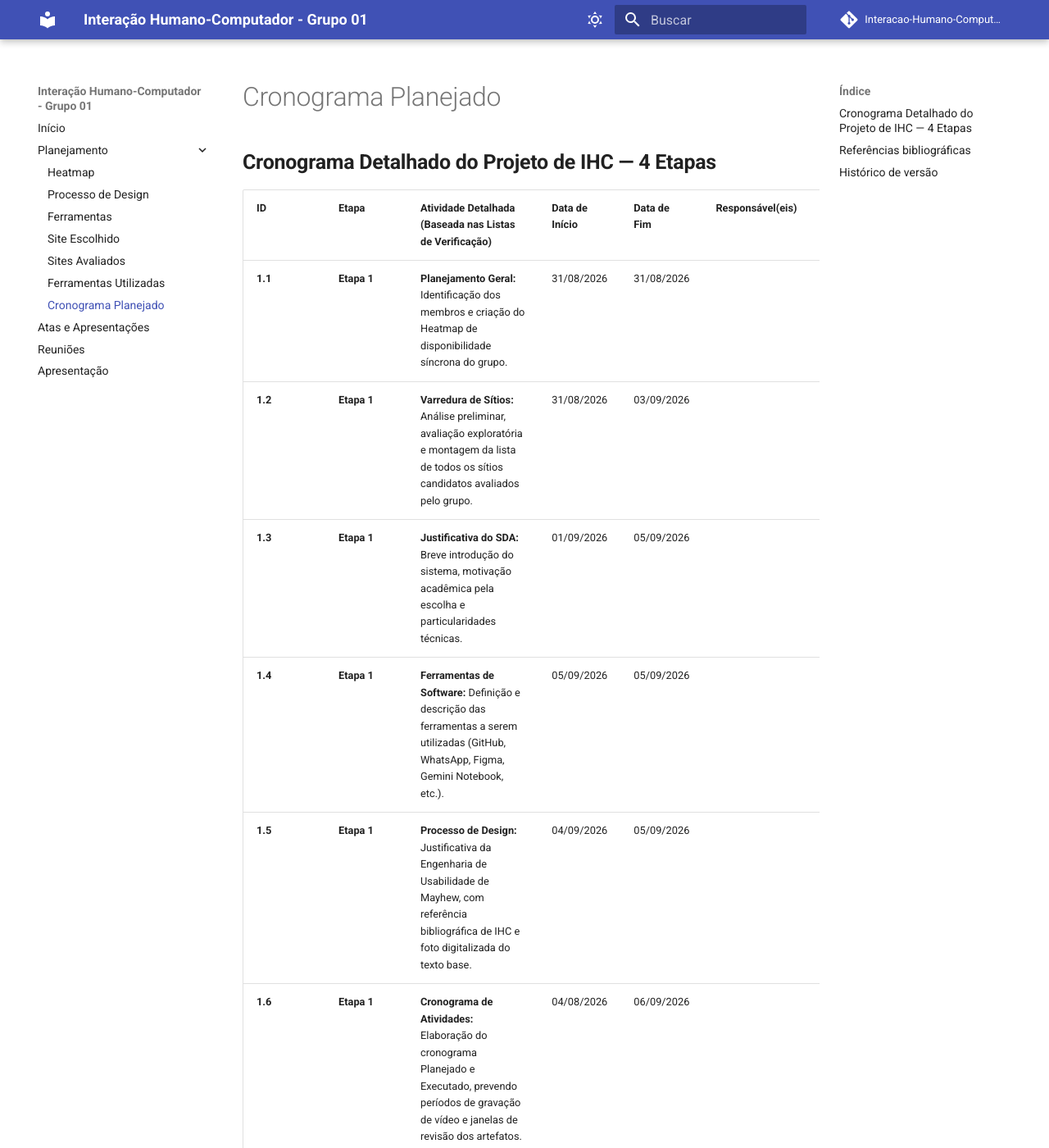
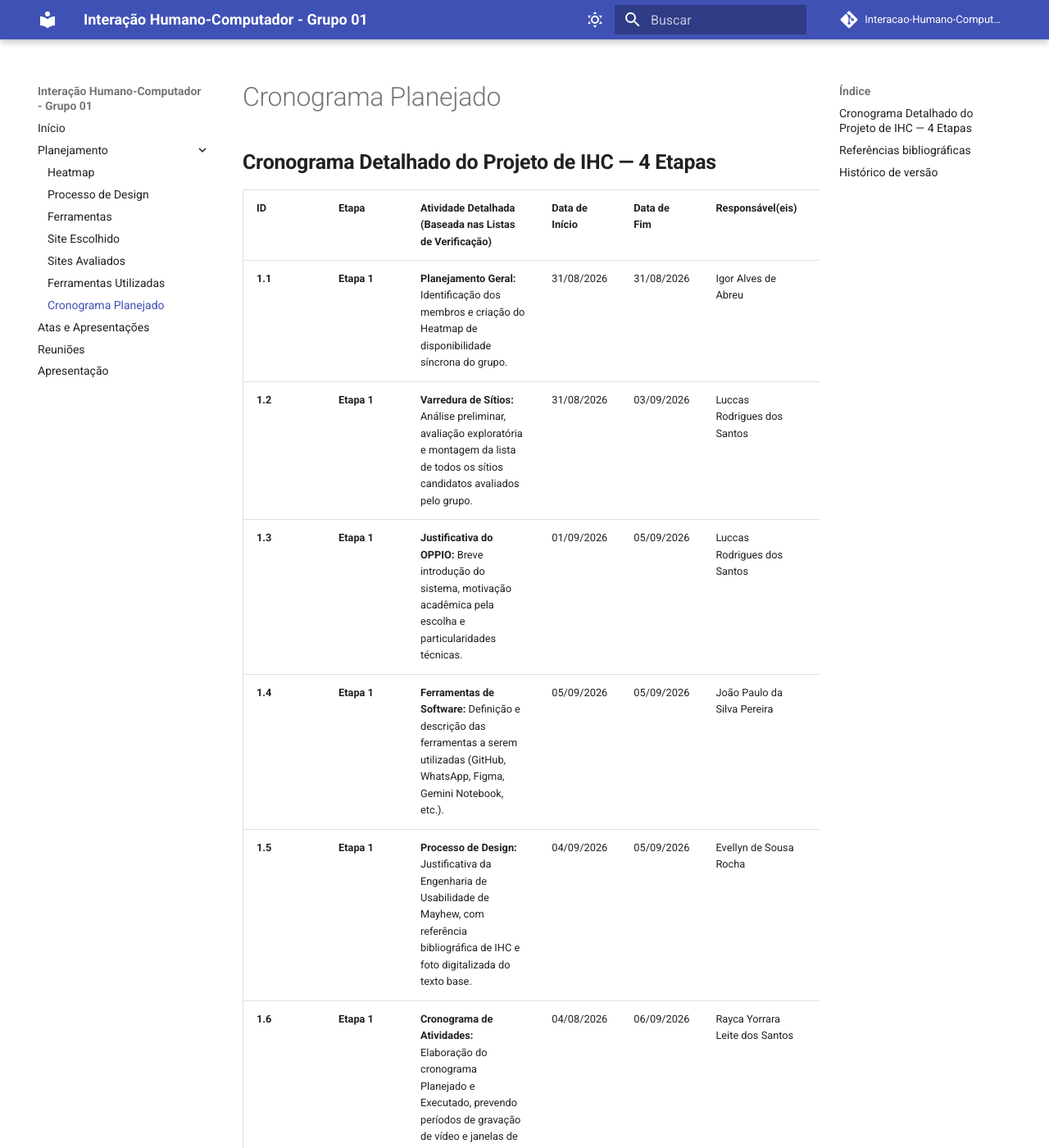
Before and after one commit to Interacao-Humano-Computador/2026.2-Grupo01, an MkDocs documentation site: the page built from docs/planejamento/cronograma/cronograma_planejado.md, in a window 1280 px wide and 1400 px high. Shown: the whole window at 82% size. Built offline with MkDocs 1.6.1 and Material for MkDocs 9.7.7, drawn with Linux system fonts in a browser that asks for light colours; comment, search, counter and statistics services are not loaded; some of the changed text lies outside the part shown.

Commit message:
Atualizando o cronograma do projeto de IHC

```diff
--- a/docs/planejamento/cronograma/cronograma_planejado.md
+++ b/docs/planejamento/cronograma/cronograma_planejado.md
@@ -1,44 +1,44 @@
 ## **Cronograma Detalhado do Projeto de IHC — 4 Etapas**
 
-| ID | Etapa | Atividade Detalhada (Baseada nas Listas de Verificação) | Data de Início | Data de Fim | Responsável(eis) | Revisor(es) | Técnica Utilizada |
+| ID | Etapa | Atividade Detalhada (Baseada nas Listas de Verificação) | Data de Início | Data de Fim | Responsável(eis) | Revisor(es) | |
 | :--- | :--- | :--- | :--- | :--- | :--- | :--- | :--- |
-| **1.1** | **Etapa 1** | **Planejamento Geral:** Identificação dos membros e criação do Heatmap de disponibilidade síncrona do grupo. | 31/08/2026 | 31/08/2026 | | | |
-| **1.2** | **Etapa 1** | **Varredura de Sítios:** Análise preliminar, avaliação exploratória e montagem da lista de todos os sítios candidatos avaliados pelo grupo. | 31/08/2026 | 03/09/2026 | | | |
-| **1.3** | **Etapa 1** | **Justificativa do SDA:** Breve introdução do sistema, motivação acadêmica pela escolha e particularidades técnicas. | 01/09/2026 | 05/09/2026 | | | |
-| **1.4** | **Etapa 1** | **Ferramentas de Software:** Definição e descrição das ferramentas a serem utilizadas (GitHub, WhatsApp, Figma, Gemini Notebook, etc.). | 05/09/2026 | 05/09/2026 | | | |
-| **1.5** | **Etapa 1** | **Processo de Design:** Justificativa da Engenharia de Usabilidade de Mayhew, com referência bibliográfica de IHC e foto digitalizada do texto base. | 04/09/2026 | 05/09/2026 | | | |
-| **1.6** | **Etapa 1** | **Cronograma de Atividades:** Elaboração do cronograma Planejado e Executado, prevendo períodos de gravação de vídeo e janelas de revisão dos artefatos. | 04/08/2026 | 06/09/2026 | | | |
-| **1.7** | **Etapa 1** | **Configuração da Wiki:** Estruturação do MkDocs no GitHub Pages, histórico de versão unificado e implementação da acessibilidade por contraste de cores. | 04/09/2026 | 06/09/2026 | | | |
-| **1.8** | **Etapa 1** | **Atas de Reunião:** Registro formal dos encontros síncronas gravados, contendo pautas, horários e links diretos para as mídias. | 06/09/2026 | 06/09/2026 | | | |
-| **1.9** | **Etapa 1** | **Apresentação Multimídia:** Gravação da apresentação em grupo, edição, upload no YouTube (Não Listado) e criação da Tabela de Contribuições da Etapa 1. | 06/09/2026 | 06/09/2026 | | | |
-| **1.10**| **Etapa 1** | **Itens de Conteúdo:** Elaboração individual dos itens teóricos obrigatórios, com fundamentação científica e imagens digitalizadas das fontes. | 06/09/2026 | 06/09/2026 | | | |
-| **1.11**| **Etapa 1** | **Inspeção de Pares:** Rodada de inspeção heurística da Entrega 1 realizada pelo professor, monitores e pelo grupo parceiro (Grupo +1). | 07/09/2026 | 07/09/2026 | | | |
-| **2.1** | **Etapa 2** | **Perfil do Usuário:** Planejamento de dados demográficos, experiência, atitudes e contexto organizacional do usuário típico do sistema. | 08/09/2026 | 13/09/2026 | | | |
-| **2.2** | **Etapa 2** | **Concepção Ética:** Elaboração das diretrizes e redação do Termo de Consentimento Livre e Esclarecido (TCLE) com base nas resoluções CNS 466/12 e 510/16. | 13/09/2026 | 15/09/2026 | | | |
-| **2.3** | **Etapa 2** | **Elicitação de Requisitos:** Aplicação de no mínimo duas técnicas de levantamento de dados de IHC sem acesso direto ao sistema (via dados estáticos/entrevistas). | 15/09/2026 | 19/09/2026 | | | |
-| **2.4** | **Etapa 2** | **Cenários de Uso:** Escrita de cenários narrativos detalhados descrevendo a realidade de uso do Oppia por comunidades escolares. | 19/09/2026 | 21/09/2026 | | | |
-| **2.5** | **Etapa 2** | **Modelagem (HTA):** Especificação das tarefas de todos os integrantes usando a técnica de Análise Hierárquica de Tarefas (com diagrama, legenda e tabela). | 21/09/2026 | 23/09/2026 | | | |
-| **2.6** | **Etapa 2** | **Modelagem (GOMS):** Especificação das tarefas de todos os integrantes usando a técnica GOMS/KLM, CMN-GOMS ou CTT. | 23/09/2026 | 25/09/2026 | | | |
-| **2.7** | **Etapa 2** | **Consolidação de Artefatos:** Atualização das atas, históricos de versões, tabelas legendadas e conformidade técnica no GitHub Pages. | 25/09/2026 | 26/09/2026 | | | |
-| **2.8** | **Etapa 2** | **Vídeo e Contribuições:** Gravação da apresentação em vídeo da Etapa 2 (YouTube - Não Listado), tabela de contribuições e agradecimentos de IA (SBC). | 26/09/2026 | 27/09/2026 | | | |
-| **2.9** | **Etapa 2** | **Itens de Conteúdo:** Elaboração individual dos itens de conteúdo teóricos sobre perfil, ética e tarefas (todos os integrantes, com fontes e fotos). | 08/09/2026 | 27/09/2026 | | | |
-| **2.10**| **Etapa 2** | **Inspeção de Pares:** Rodada de inspeção heurística da Entrega 2 realizada pelo professor, monitores e pelo grupo parceiro (Grupo +1). | 28/09/2026 | 28/09/2026 | | | |
-| **3.1** | **Etapa 3** | **Características da Plataforma:** Mapeamento técnico das propriedades físicas e lógicas que envolvem o uso do sistema administrativo do IBGE. | 28/09/2026 | 30/09/2026 | | | |
-| **3.2** | **Etapa 3** | **Princípios Gerais:** Detalhamento operacional e teórico dos princípios de design (Correspondência, Simplicidade, Consistência, etc.) para o redesenho. | 30/09/2026 | 02/10/2026 | | | |
-| **3.3** | **Etapa 3** | **Metas de Usabilidade:** Definição das metas de usabilidade selecionadas, justificação científica e definição operacional de suas métricas. | 02/10/2026 | 03/10/2026 | | | |
-| **3.4** | **Etapa 3** | **Guia de Estilo:** Elaboração do guia visual unificado para o redesenho das telas (Tipografia, Janelas, Cores, Grids, Layout, Padrões). | 03/10/2026 | 05/10/2026 | | | |
-| **3.5** | **Etapa 3** | **Consolidação de Artefatos:** Histórico de versão, atas gravadas, tabelas/figuras legendadas e organização dos arquivos Markdown da Wiki. | 05/10/2026 | 05/10/2026 | | | |
-| **3.6** | **Etapa 3** | **Vídeo e Contribuições:** Gravação da apresentação em vídeo da Etapa 3 (YouTube - Não Listado), tabela de contribuições e declaração de IA. | 05/10/2026 | 06/10/2026 | | | |
-| **3.7** | **Etapa 3** | **Itens de Conteúdo:** Elaboração individual dos itens teóricos sobre metas de usabilidade, guias de estilo e princípios (com fontes e fotos). | 28/09/2026 | 06/10/2026 | | | |
-| **3.8** | **Etapa 3** | **Inspeção de Pares:** Rodada de inspeção heurística da Entrega 3 realizada pelo professor, monitores e pelo grupo parceiro (Grupo +1). | 07/10/2026 | 07/10/2026 | | | |
-| **4.1** | **Etapa 4** | **Framework DECIDE:** Planejamento completo da avaliação formativa do Storyboard e da Análise de Tarefas utilizando todas as letras da estrutura. | 07/10/2026 | 09/10/2026 | | | |
-| **4.2** | **Etapa 4** | **Storyboarding:** Criação gráfica dos esboços (mínimo de 1 storyboard por integrante) associados de forma estrita às especificações de tarefas (HTA). | 09/10/2026 | 11/10/2026 | | | |
-| **4.3** | **Etapa 4** | **Planejamento do Relato:** Estruturação formal do modelo de documentação para registro de falhas, severidades e problemas de usabilidade corrigidos. | 11/10/2026 | 12/10/2026 | | | |
-| **4.4** | **Etapa 4** | **Roteiro e Teste Piloto:** Definição cronológica das simulações, elaboração de questionários pré/pós-teste e execução prática do Teste Piloto obrigatório. | 12/10/2026 | 12/10/2026 | | | |
-| **4.5** | **Etapa 4** | **Consolidação de Artefatos:** Organização das atas de reuniões síncronas com links, histórico de versões e formatação geral com contraste. | 12/10/2026 | 12/10/2026 | | | |
-| **4.6** | **Etapa 4** | **Vídeo e Contribuições:** Gravação da apresentação em vídeo da Etapa 4 (YouTube - Não Listado), tabela de contribuições e sincronização no Aprender3. | 12/10/2026 | 13/10/2026 | | | |
-| **4.7** | **Etapa 4** | **Itens de Conteúdo:** Elaboração individual dos itens teóricos sobre avaliações formativas, testes com storyboards e teste piloto (com fontes e fotos). | 07/10/2026 | 13/10/2026 | | | |
-| **4.8** | **Etapa 4** | **Inspeção de Pares:** Rodada de inspeção heurística da Entrega 4 realizada pelo professor, monitores e pelo grupo parceiro (Grupo +1). | 14/10/2026 | 14/10/2026 | | | |
+| **1.1** | **Etapa 1** | **Planejamento Geral:** Identificação dos membros e criação do Heatmap de disponibilidade síncrona do grupo. | 31/08/2026 | 31/08/2026 |Igor Alves de Abreu |Igor Alves de Abreu | |
+| **1.2** | **Etapa 1** | **Varredura de Sítios:** Análise preliminar, avaliação exploratória e montagem da lista de todos os sítios candidatos avaliados pelo grupo. | 31/08/2026 | 03/09/2026 |Luccas Rodrigues dos Santos |João Paulo da Silva Pereira | |
+| **1.3** | **Etapa 1** | **Justificativa do OPPIO:** Breve introdução do sistema, motivação acadêmica pela escolha e particularidades técnicas. | 01/09/2026 | 05/09/2026 |Luccas Rodrigues dos Santos |Evellyn de Sousa Rocha | |
+| **1.4** | **Etapa 1** | **Ferramentas de Software:** Definição e descrição das ferramentas a serem utilizadas (GitHub, WhatsApp, Figma, Gemini Notebook, etc.). | 05/09/2026 | 05/09/2026 | João Paulo da Silva Pereira|Rayca Yorrara Leite dos Santos| |
+| **1.5** | **Etapa 1** | **Processo de Design:** Justificativa da Engenharia de Usabilidade de Mayhew, com referência bibliográfica de IHC e foto digitalizada do texto base. | 04/09/2026 | 05/09/2026 |Evellyn de Sousa Rocha |Luccas Rodrigues dos Santos | |
+| **1.6** | **Etapa 1** | **Cronograma de Atividades:** Elaboração do cronograma Planejado e Executado, prevendo períodos de gravação de vídeo e janelas de revisão dos artefatos. | 04/08/2026 | 06/09/2026 |Rayca Yorrara Leite dos Santos |Lucas Sales Ribeiro| |
+| **1.7** | **Etapa 1** | **Configuração da Wiki:** Estruturação do MkDocs no GitHub Pages, histórico de versão unificado e implementação da acessibilidade por contraste de cores. | 04/09/2026 | 06/09/2026 |Lucas Sales Ribeiro |Luccas Rodrigues dos Santos| |
+| **1.8** | **Etapa 1** | **Atas de Reunião:** Registro formal dos encontros síncronas gravados, contendo pautas, horários e links diretos para as mídias. | 06/09/2026 | 06/09/2026 |João Paulo da Silva Pereira|Rayca Yorrara Leite dos Santos | |
+| **1.9** | **Etapa 1** | **Apresentação Multimídia:** Gravação da apresentação em grupo, edição, upload no YouTube (Não Listado) e criação da Tabela de Contribuições da Etapa 1. | 06/09/2026 | 06/09/2026 |Lucas Sales Ribeiro |Igor Alves de Abreu | |
+| **1.10**| **Etapa 1** | **Itens de Conteúdo:** Elaboração individual dos itens teóricos obrigatórios, com fundamentação científica e imagens digitalizadas das fontes. | 06/09/2026 | 06/09/2026 | Rayca Yorrara Leite dos Santos|Evellyn de Souza Rocha | |
+| **1.11**| **Etapa 1** | **Inspeção de Pares:** Rodada de inspeção heurística da Entrega 1 realizada pelo professor, monitores e pelo grupo parceiro (Grupo +1). | 07/09/2026 | 07/09/2026 |Igor Alves de Abreu | | |
+| **2.1** | **Etapa 2** | **Perfil do Usuário:** Planejamento de dados demográficos, experiência, atitudes e contexto organizacional do usuário típico do sistema. | 08/09/2026 | 13/09/2026 |A definir | | |
+| **2.2** | **Etapa 2** | **Concepção Ética:** Elaboração das diretrizes e redação do Termo de Consentimento Livre e Esclarecido (TCLE) com base nas resoluções CNS 466/12 e 510/16. | 13/09/2026 | 15/09/2026 |A definir | | |
+| **2.3** | **Etapa 2** | **Elicitação de Requisitos:** Aplicação de no mínimo duas técnicas de levantamento de dados de IHC sem acesso direto ao sistema (via dados estáticos/entrevistas). | 15/09/2026 | 19/09/2026 | A definir| | |
+| **2.4** | **Etapa 2** | **Cenários de Uso:** Escrita de cenários narrativos detalhados descrevendo a realidade de uso do Oppia por comunidades escolares. | 19/09/2026 | 21/09/2026 | A definir| | |
+| **2.5** | **Etapa 2** | **Modelagem (HTA):** Especificação das tarefas de todos os integrantes usando a técnica de Análise Hierárquica de Tarefas (com diagrama, legenda e tabela). | 21/09/2026 | 23/09/2026 | A definir| | |
+| **2.6** | **Etapa 2** | **Modelagem (GOMS):** Especificação das tarefas de todos os integrantes usando a técnica GOMS/KLM, CMN-GOMS ou CTT. | 23/09/2026 | 25/09/2026 | A definir| | |
+| **2.7** | **Etapa 2** | **Consolidação de Artefatos:** Atualização das atas, históricos de versões, tabelas legendadas e conformidade técnica no GitHub Pages. | 25/09/2026 | 26/09/2026 |A definir | | |
+| **2.8** | **Etapa 2** | **Vídeo e Contribuições:** Gravação da apresentação em vídeo da Etapa 2 (YouTube - Não Listado), tabela de contribuições e agradecimentos de IA (SBC). | 26/09/2026 | 27/09/2026 | A definir| | |
+| **2.9** | **Etapa 2** | **Itens de Conteúdo:** Elaboração individual dos itens de conteúdo teóricos sobre perfil, ética e tarefas (todos os integrantes, com fontes e fotos). | 08/09/2026 | 27/09/2026 | A definir| | |
+| **2.10**| **Etapa 2** | **Inspeção de Pares:** Rodada de inspeção heurística da Entrega 2 realizada pelo professor, monitores e pelo grupo parceiro (Grupo +1). | 28/09/2026 | 28/09/2026 |A definir | | |
+| **3.1** | **Etapa 3** | **Características da Plataforma:** Mapeamento técnico das propriedades físicas e lógicas que envolvem o uso do sistema administrativo do IBGE. | 28/09/2026 | 30/09/2026 | A definir| | |
+| **3.2** | **Etapa 3** | **Princípios Gerais:** Detalhamento operacional e teórico dos princípios de design (Correspondência, Simplicidade, Consistência, etc.) para o redesenho. | 30/09/2026 | 02/10/2026 |A definir| | |
+| **3.3** | **Etapa 3** | **Metas de Usabilidade:** Definição das metas de usabilidade selecionadas, justificação científica e definição operacional de suas métricas. | 02/10/2026 | 03/10/2026 |A definir | | |
+| **3.4** | **Etapa 3** | **Guia de Estilo:** Elaboração do guia visual unificado para o redesenho das telas (Tipografia, Janelas, Cores, Grids, Layout, Padrões). | 03/10/2026 | 05/10/2026 |A definir | | |
+| **3.5** | **Etapa 3** | **Consolidação de Artefatos:** Histórico de versão, atas gravadas, tabelas/figuras legendadas e organização dos arquivos Markdown da Wiki. | 05/10/2026 | 05/10/2026 |A definir | | |
+| **3.6** | **Etapa 3** | **Vídeo e Contribuições:** Gravação da apresentação em vídeo da Etapa 3 (YouTube - Não Listado), tabela de contribuições e declaração de IA. | 05/10/2026 | 06/10/2026 | A definir| | |
+| **3.7** | **Etapa 3** | **Itens de Conteúdo:** Elaboração individual dos itens teóricos sobre metas de usabilidade, guias de estilo e princípios (com fontes e fotos). | 28/09/2026 | 06/10/2026 |A definir | | |
+| **3.8** | **Etapa 3** | **Inspeção de Pares:** Rodada de inspeção heurística da Entrega 3 realizada pelo professor, monitores e pelo grupo parceiro (Grupo +1). | 07/10/2026 | 07/10/2026 |A definir | | |
+| **4.1** | **Etapa 4** | **Framework DECIDE:** Planejamento completo da avaliação formativa do Storyboard e da Análise de Tarefas utilizando todas as letras da estrutura. | 07/10/2026 | 09/10/2026 | A definir| | |
+| **4.2** | **Etapa 4** | **Storyboarding:** Criação gráfica dos esboços (mínimo de 1 storyboard por integrante) associados de forma estrita às especificações de tarefas (HTA). | 09/10/2026 | 11/10/2026 |A definir | | |
+| **4.3** | **Etapa 4** | **Planejamento do Relato:** Estruturação formal do modelo de documentação para registro de falhas, severidades e problemas de usabilidade corrigidos. | 11/10/2026 | 12/10/2026 | A definir| | |
+| **4.4** | **Etapa 4** | **Roteiro e Teste Piloto:** Definição cronológica das simulações, elaboração de questionários pré/pós-teste e execução prática do Teste Piloto obrigatório. | 12/10/2026 | 12/10/2026 |A definir| | |
+| **4.5** | **Etapa 4** | **Consolidação de Artefatos:** Organização das atas de reuniões síncronas com links, histórico de versões e formatação geral com contraste. | 12/10/2026 | 12/10/2026 | A definir| | |
+| **4.6** | **Etapa 4** | **Vídeo e Contribuições:** Gravação da apresentação em vídeo da Etapa 4 (YouTube - Não Listado), tabela de contribuições e sincronização no Aprender3. | 12/10/2026 | 13/10/2026 |A definir | | |
+| **4.7** | **Etapa 4** | **Itens de Conteúdo:** Elaboração individual dos itens teóricos sobre avaliações formativas, testes com storyboards e teste piloto (com fontes e fotos). | 07/10/2026 | 13/10/2026 |A definir | | |
+| **4.8** | **Etapa 4** | **Inspeção de Pares:** Rodada de inspeção heurística da Entrega 4 realizada pelo professor, monitores e pelo grupo parceiro (Grupo +1). | 14/10/2026 | 14/10/2026 |A definir | | |
 
 <!--
 | **2.1** | **Etapa 2** | **Perfil do Usuário:** Planejamento de dados demográficos, experiência, atitudes e contexto organizacional do servidor típico do órgão. | 08/09/2026 | 13/09/2026 | | | |
@@ -54,3 +54,4 @@
 | Versão | Data       | Descrição                  | Autor(es)        | Revisor(es)      |
 | ------ | ---------- | -------------------------- | ---------------- | ---------------- |
 | `1.0`  | 06/09/2026 | Criação da página.         | Luccas Rodrigues |                  |
+|`1.1`   |06/09/2026  | Alteração das tarefas      | Ratca Yorrara    |
```
